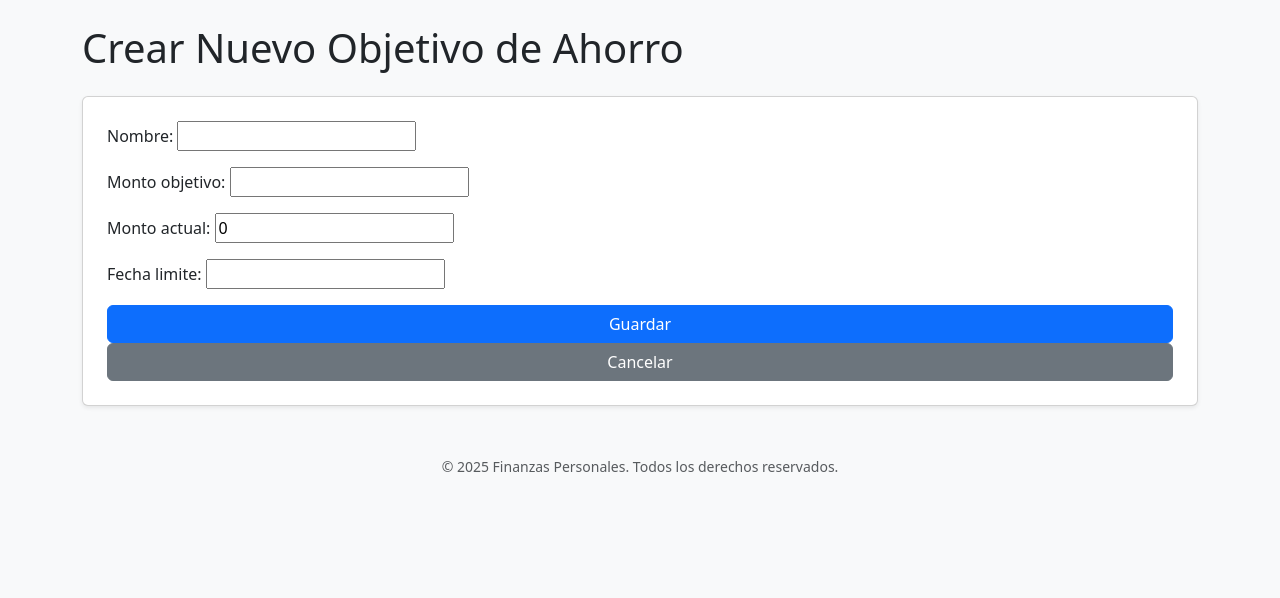
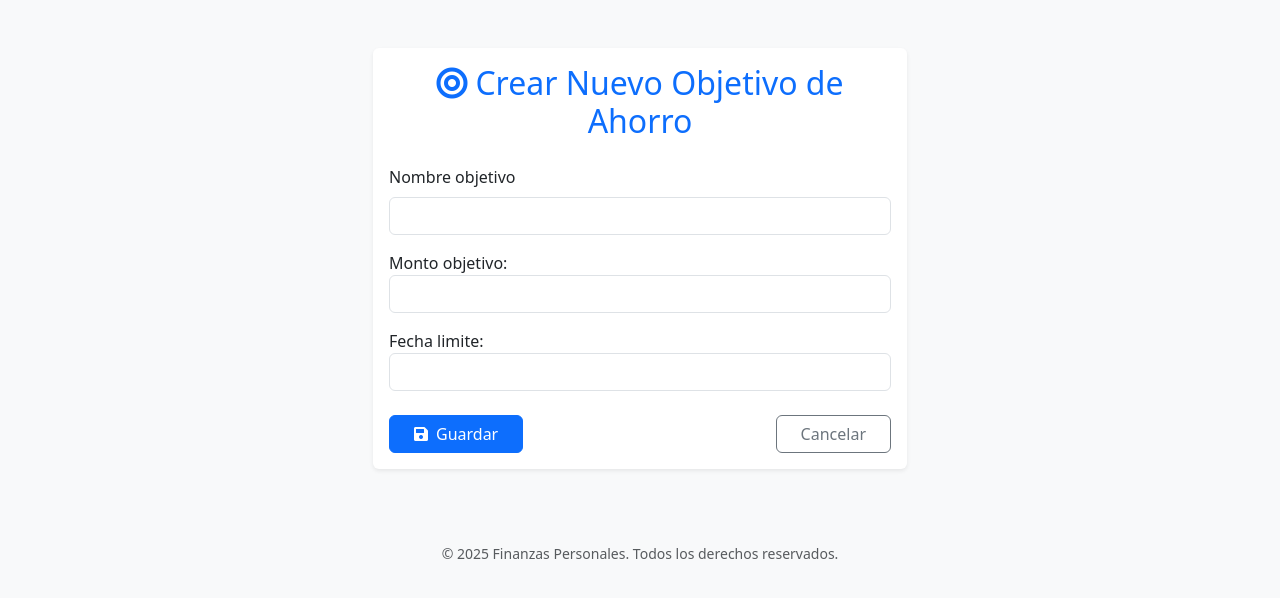
Before and after one commit to bllq99/ecofinance, a Django app: page /objetivos/nuevo/ in a window 1280 px wide. Shown: the part 56-654 px from the top of the page. Run offline with Django 5.2, Linux system fonts and the light colour scheme; parts of the project's set-up code (start-up, migrations or seed data) failed here and were passed over; some libraries are stand-ins or nearby versions.

Commit message:
Agregar 'widget_tweaks' a INSTALLED_APPS, eliminar plantilla de establecer presupuesto y mejorar la interfaz de usuario en las plantillas de lista y nuevo objetivo.

```diff
--- a/ecofinance/settings.py
+++ b/ecofinance/settings.py
@@ -46,6 +46,7 @@ INSTALLED_APPS = [
     'django.contrib.sessions',
     'django.contrib.messages',
     'django.contrib.staticfiles',
+    'widget_tweaks',
     'finanzas'
 ]
 
--- a/finanzas/templates/finanzas/nuevo_objetivo.html
+++ b/finanzas/templates/finanzas/nuevo_objetivo.html
@@ -1,15 +1,42 @@
 {% extends 'finanzas/base.html' %}
-
+{% load widget_tweaks %}
 {% block title %}Nuevo Objetivo{% endblock %}
 
 {% block content %}
-<h1 class="mb-4">Crear Nuevo Objetivo de Ahorro</h1>
-
-<form method="post" class="card p-4 bg-white shadow-sm">
-    {% csrf_token %}
-    {{ form.as_p }}
-
-    <button type="submit" class="btn btn-primary">Guardar</button>
-    <a href="{% url 'lista_objetivos' %}" class="btn btn-secondary">Cancelar</a>
-</form>
+<div class="container py-4">
+    <div class="row justify-content-center">
+        <div class="col-12 col-md-8 col-lg-6">
+            <div class="card shadow-sm border-0">
+                <div class="card-body">
+                    <h2 class="mb-4 text-center text-primary">
+                        <i class="fas fa-bullseye me-2"></i>Crear Nuevo Objetivo de Ahorro
+                    </h2>
+                    <form method="post" autocomplete="off">
+                        {% csrf_token %}
+                        <div class="mb-3">
+                            <label for="{{ form.nombre.id_for_label }}" class="form-label">Nombre objetivo</label>
+                            {{ form.nombre|add_class:"form-control" }}
+                        </div>
+                        <div class="mb-3">
+                            {{ form.monto_objetivo.label_tag }}
+                            {{ form.monto_objetivo|add_class:"form-control" }}
+                        </div>
+                        <div class="mb-3">
+                            {{ form.fecha_limite.label_tag }}
+                            {{ form.fecha_limite|add_class:"form-control" }}
+                        </div>
+                        <div class="d-flex justify-content-between mt-4">
+                            <button type="submit" class="btn btn-primary px-4">
+                                <i class="fas fa-save me-2"></i>Guardar
+                            </button>
+                            <a href="{% url 'lista_objetivos' %}" class="btn btn-outline-secondary px-4">
+                                Cancelar
+                            </a>
+                        </div>
+                    </form>
+                </div>
+            </div>
+        </div>
+    </div>
+</div>
 {% endblock %}
```
Also changed, not shown: finanzas/templates/finanzas/dashboard.html (+0 -35 lines), finanzas/templates/finanzas/establecer_presupuesto.html (deleted, +0 -33 lines), finanzas/templates/finanzas/lista_objetivos.html (+14 -1 lines).
